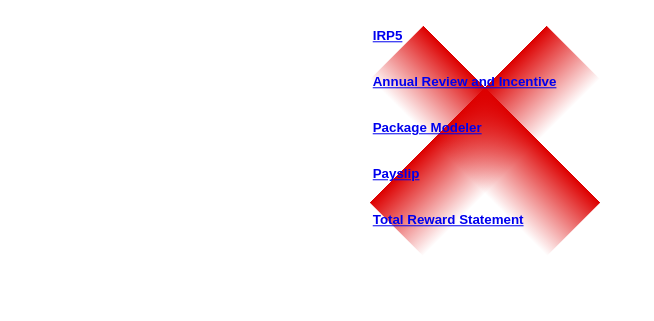
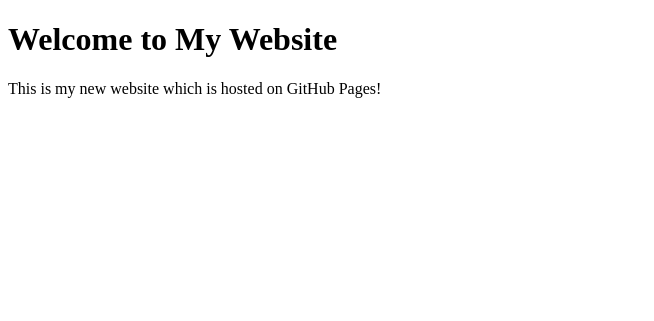
Before and after one commit to skalmodiya/index, a plain HTML site: page index.html in a window 1280 px wide. Shown: the whole page, without its empty margins (0-654 px from the left). Drawn offline with Linux system fonts and the light colour scheme.

Commit message:
Update index.html

```diff
--- a/index.html
+++ b/index.html
@@ -1,23 +1,15 @@
 <!DOCTYPE html>
-<html>
-<head>
-<title>Welcome to nginx!</title>
-<style>
-html { color-scheme: light dark; }
-body { width: 35em; margin: 0 auto;
-font-family: Tahoma, Verdana, Arial, sans-serif; }
-</style>
-</head>
-<body>
-<div style="width: 250px; height: 250px; background: linear-gradient(to bottom, transparent 35%, #d00 15%,            #d00 15%, transparent 65%),            linear-gradient(to right, transparent 35%, #d00 15%, #d00 15%,            transparent 65%);transform: rotate(45deg);">
-<div style="transform: rotate(-45deg);">
-<p><span style="top: 1317px; left: 226px; width: 92px; height: 17px; letter-spacing: 0px; color: #033b61; text-align: left; font: bold 10pt / 30px Arial; opacity: 1;"><a class="fiori-app-external-link wiki_link" href="#" title="IRP5" data-document-param="FioriApps_2dde06f3-89d8-4c45-8d83-0ad676e72a3eTest">IRP5</a></span></p>
-<p><span style="top: 1317px; left: 226px; width: 92px; height: 17px; letter-spacing: 0px; color: #033b61; text-align: left; font: bold 10pt / 30px Arial; opacity: 1;"><a class="fiori-app-external-link wiki_link" href="#" title="Annual Review and Incentive" data-document-param="FioriApps_e8fed019-83d3-40a7-8a8e-fdd329d8864cTest">Annual Review and Incentive</a></span></p>
-<p><span style="top: 1317px; left: 226px; width: 92px; height: 17px; letter-spacing: 0px; color: #033b61; text-align: left; font: bold 10pt / 30px Arial; opacity: 1;"><a class="fiori-app-external-link wiki_link" href="#" title="Package Modeler" data-document-param="FioriApps_639626ed-a687-4f6b-b900-f2a0381108c0Test">Package Modeler</a></span></p>
-<p><span style="top: 1317px; left: 226px; width: 92px; height: 17px; letter-spacing: 0px; color: #033b61; text-align: left; font: bold 10pt / 30px Arial; opacity: 1;"><a class="fiori-app-external-link wiki_link" href="#" title="Payslip" data-document-param="FioriApps_ff448520-9eae-448b-9711-c152fb3ee8a6Test">Payslip</a></span></p>
-<p><span style="top: 1317px; left: 226px; width: 92px; height: 17px; letter-spacing: 0px; color: #033b61; text-align: left; font: bold 10pt / 30px Arial; opacity: 1;"><a class="fiori-app-external-link wiki_link" href="#" title="Total Reward Statement" data-document-param="FioriApps_231054b8-274c-4f65-b431-acb488bc959eTest">Total Reward Statement</a></span></p>
-</div>
-</div>
-
-</body>
+<html lang="en">
+  <head>
+    <meta charset="UTF-8">
+    <meta name="viewport" content="width=device-width, initial-scale=1.0">
+    <meta http-equiv="X-UA-Compatible" content="ie=edge">
+    <title>My Website</title>
+  </head>
+  <body>
+    <main>
+        <h1>Welcome to My Website</h1>
+        <p>This is my new website which is hosted on GitHub Pages!</p>
+    </main>
+  </body>
 </html>
```
